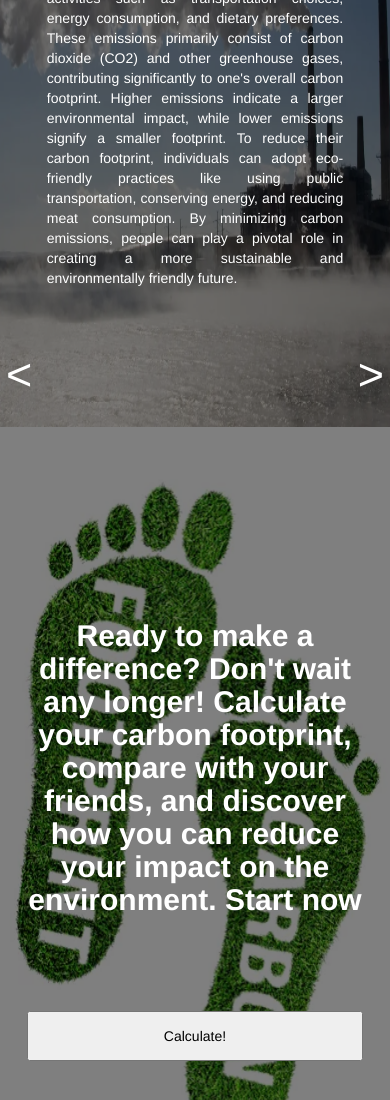
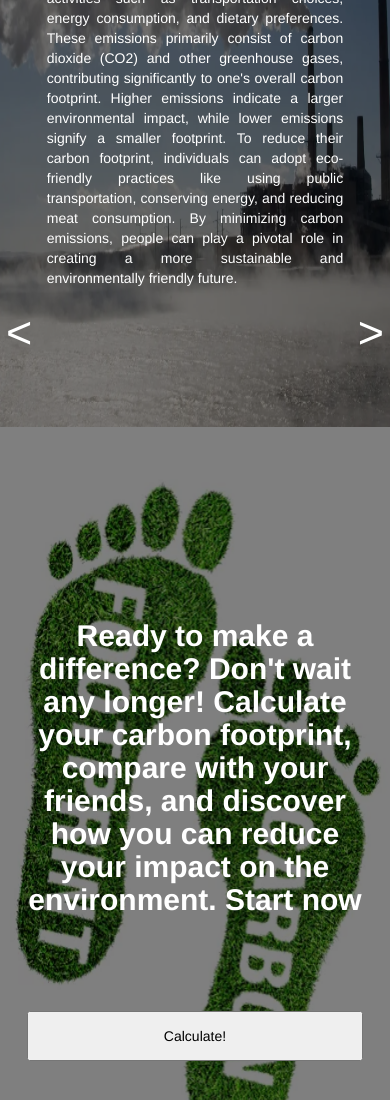
Before and after one commit to RadriaansNES/CarbonCalculator, a website: page Frontend/index.html in a window 390 px wide. Shown: the part 1177-2277 px from the top of the page. Drawn offline with nearby package versions, Linux system fonts and the light colour scheme; some packages are replaced by stand-ins of ours.

Commit message:
Final revision for mobile.

```diff
--- a/Frontend/index.scss
+++ b/Frontend/index.scss
@@ -273,7 +273,7 @@ body {
         min-width: 100%;
         justify-content: space-between;
         z-index: 1000;
-        top: 180vh; // Media query for mobile to push  further up for pc
+        top: 175vh; // Media query for mobile to push  further up for pc
       }
 
       .prev-button, .next-button {
```
Also changed, not shown: Frontend/index.css.
